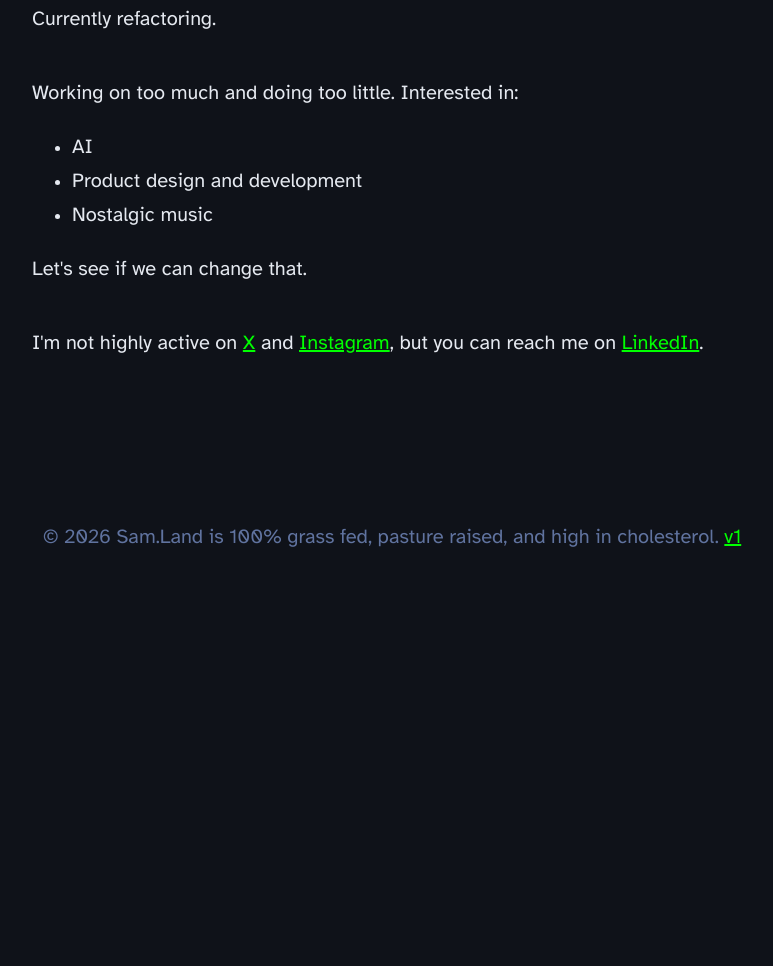
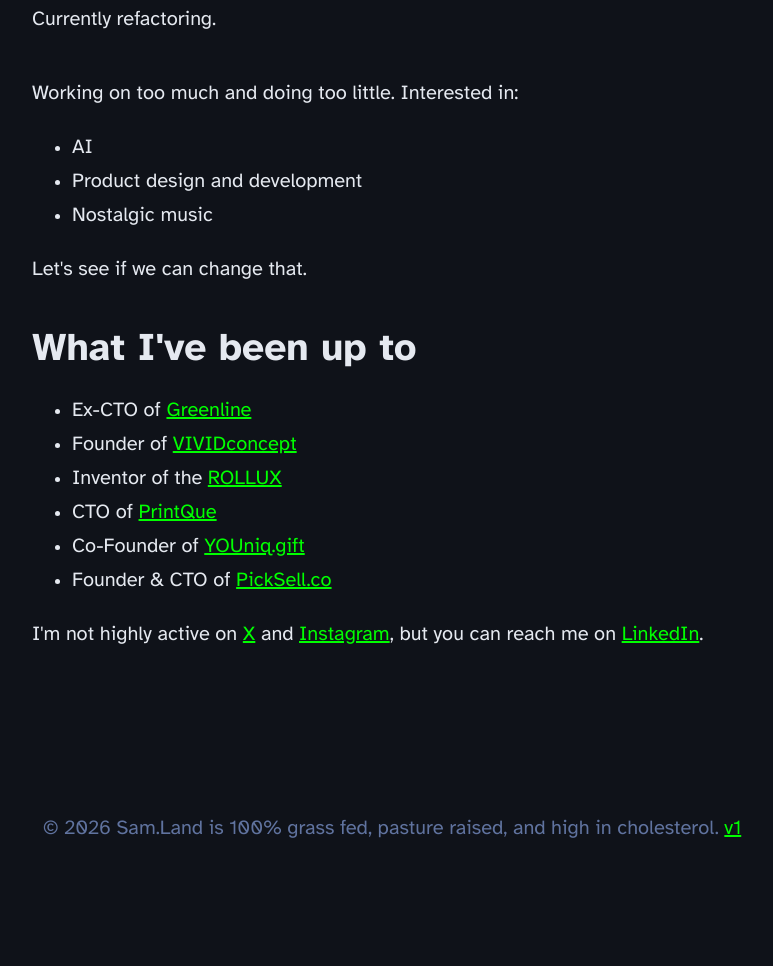
Before and after one commit to Sam-Hoult/SamLand, an Astro site: page /about in a window 1280 px wide. Shown: the part 603-1569 px from the top of the page, without its empty margins (248-1021 px from the left). Before the commit the page ends 1278 px from the top, so only its background shows below. Built offline with nearby package versions, Linux system fonts and the light colour scheme; Astro itself is replaced by a stand-in of ours.

Commit message:
updating the about page

```diff
--- a/src/pages/about.astro
+++ b/src/pages/about.astro
@@ -17,6 +17,17 @@ import Layout from '../layouts/BlogPost.astro';
       <li>Nostalgic music</li>
     </ul>
     <p>Let's see if we can change that.</p>
+
+    <h3>What I've been up to</h3>
+    <ul>
+      <li>Ex-CTO of <a href="https://getgreenline.co" target="_blank">Greenline</a></li>
+      <li>Founder of <a href="/blog/vividconcept-rollux">VIVIDconcept</a></li>
+      <li>Inventor of the <a href="/blog/vividconcept-rollux">ROLLUX</a></li>
+      <li>CTO of <a href="/blog/printque">PrintQue</a></li>
+      <li>Co-Founder of <a href="/blog/youniq-gift">YOUniq.gift</a></li>
+      <li>Founder & CTO of <a href="/blog/picksell">PickSell.co</a></li>
+    </ul>
+
     <p>I'm not highly active on <a href="https://x.com/sam__land" target="_blank">X</a> and <a href="https://www.instagram.com/sam_land" target="_blank">Instagram</a>, but you can reach me on <a href="https://www.linkedin.com/in/sam-hoult/" target="_blank">LinkedIn</a>.</p>
   </div>
 </Layout>
```
